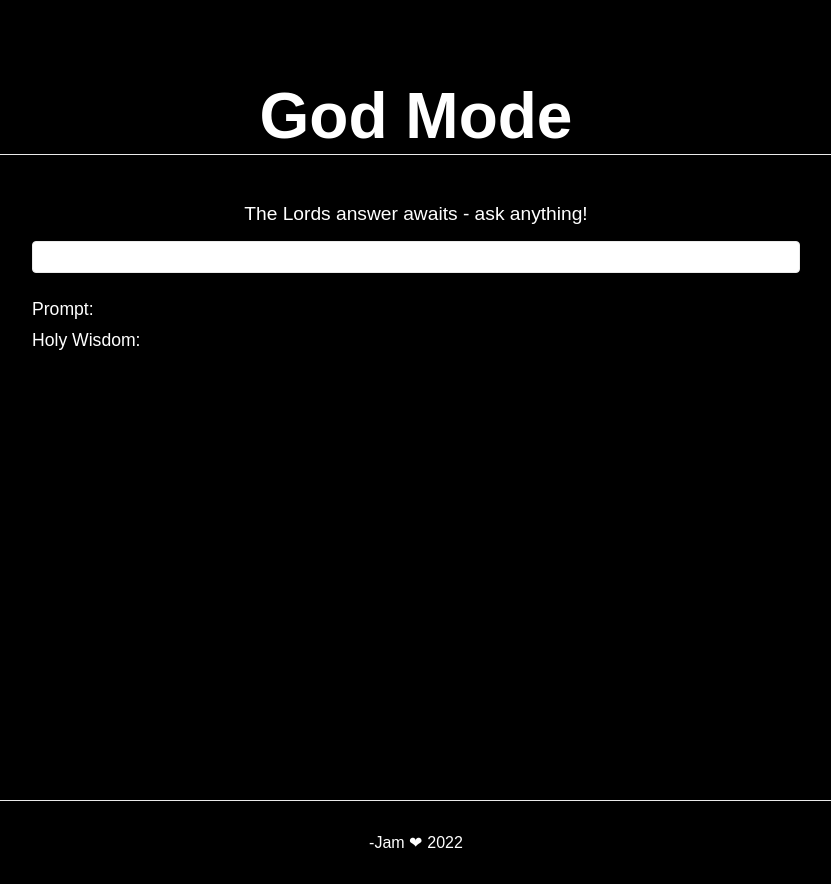
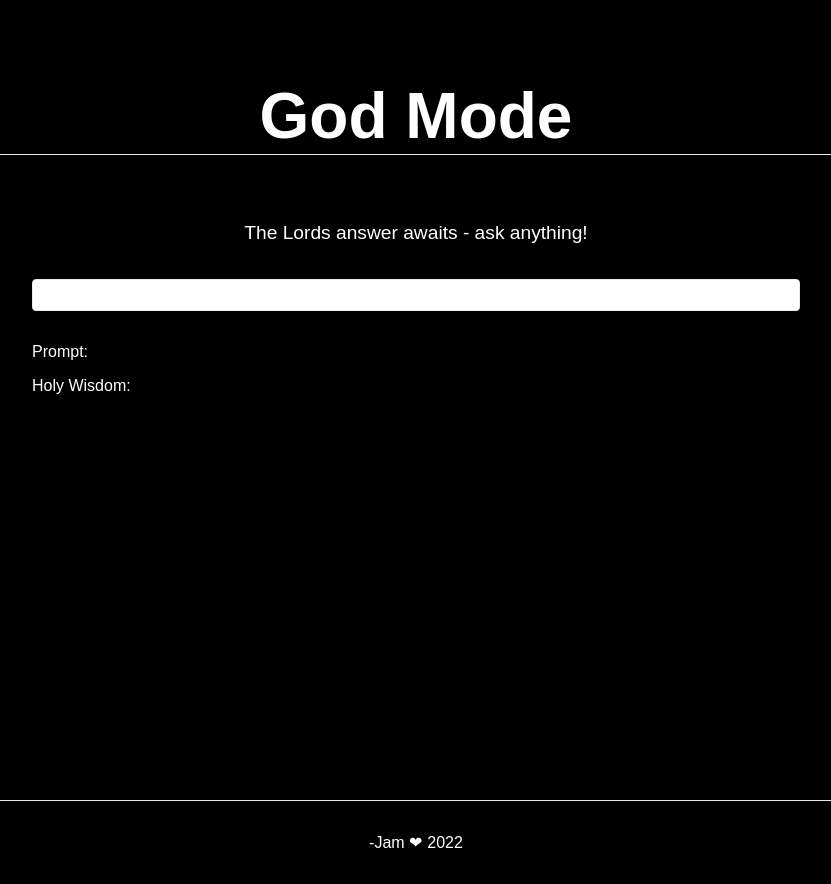
Before and after one commit to jamesonarnett/OpenAI-GPT3-playground, a Next.js app: page / in a window 1280 px wide. Shown: the whole page, without its empty margins (224-1055 px from the left). Built offline with nearby package versions, Linux system fonts and the light colour scheme.

Commit message:
Refactor to css, add image failure text

```diff
--- a/pages/_app.tsx
+++ b/pages/_app.tsx
@@ -1,4 +1,4 @@
-import "../styles/globals.scss";
+import "../styles/globals.css";
 import type { AppProps } from "next/app";
 
 export default function App({ Component, pageProps }: AppProps) {
--- a/pages/index.tsx
+++ b/pages/index.tsx
@@ -1,7 +1,7 @@
 import Head from "next/head";
 import Image from "next/image";
 import { useState, useCallback, useEffect } from "react";
-import styles from "../styles/Home.module.scss";
+import styles from "../styles/Home.module.css";
 
 export default function Home() {
   const [value, setValue] = useState<string>("");
@@ -57,6 +57,7 @@ export default function Home() {
             setImageText("No image found");
           }
         } catch (error) {
+          setImageText("Failed to retrieve image, try again?");
           console.log(error);
         }
       }
@@ -88,6 +89,7 @@ export default function Home() {
             The Lords answer awaits - ask anything!
           </p>
           <input
+            className={styles.input}
             value={value}
             onChange={handleInput}
             onKeyDown={handleKeyDown}
--- a/styles/Home.module.scss
+++ b/styles/Home.module.css
@@ -20,12 +20,11 @@
   text-align: center;
   border-bottom: 1px solid #eaeaea;
   width: 96vw;
-
+}
 .title {
   margin: 0;
   line-height: 1.15;
   font-size: 4rem;
-  }
 }
 
 .imageDiv {
@@ -42,16 +41,9 @@
   align-items: center;
   margin-top: 2rem;
   width: 60vw;
-
-  .description {
-    font-size: 1.2rem;
 }
 
-  p {
-    margin: 0;
-  }
-
-  input {
+.input {
   width: 100%;
   height: 2rem;
   margin: 1rem 0;
@@ -60,23 +52,18 @@
   border-radius: 4px;
 }
 
-  input:active,
-  input:focus {
+.input:active,
+.input:focus {
   border-color: blue;
   outline: none;
 }
 
 .promptDiv {
   width: 100%;
+}
 
-    div {
-      padding-top: 10px;
-
-      p {
-        font-size: 1.1rem;
-      }
-    }
-  }
+.description {
+  font-size: 1.2rem;
 }
 
 .footer {
@@ -86,10 +73,10 @@
   border-top: 1px solid #eaeaea;
   justify-content: center;
   align-items: center;
+}
 
 .footerLink:hover {
   color: yellow;
-  }
 }
 
 .footer p {
```
Also changed, not shown: bunScssPlugin.js (deleted, +0 -26 lines), styles/globals.css (renamed from styles/globals.scss), 1 other file (tests, documents, lock files or other folders). Lines whose indentation alone changed are shown as unchanged.
